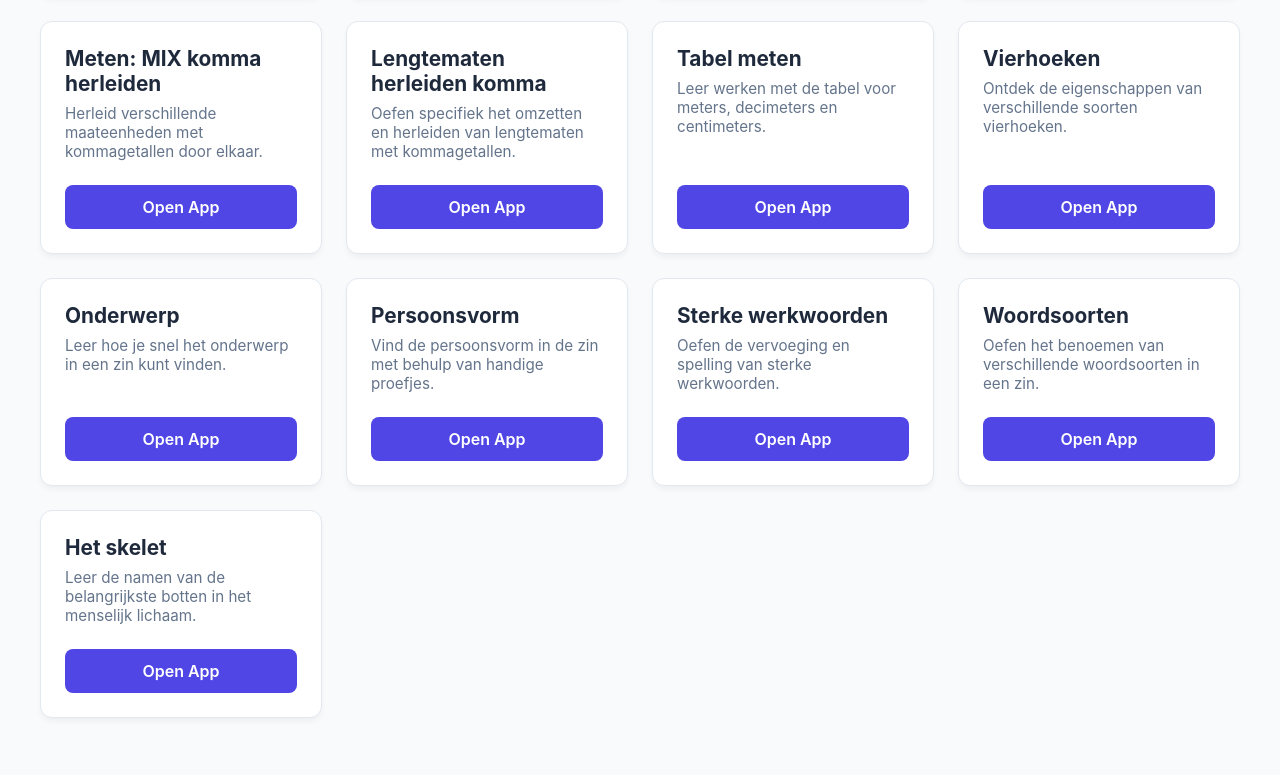
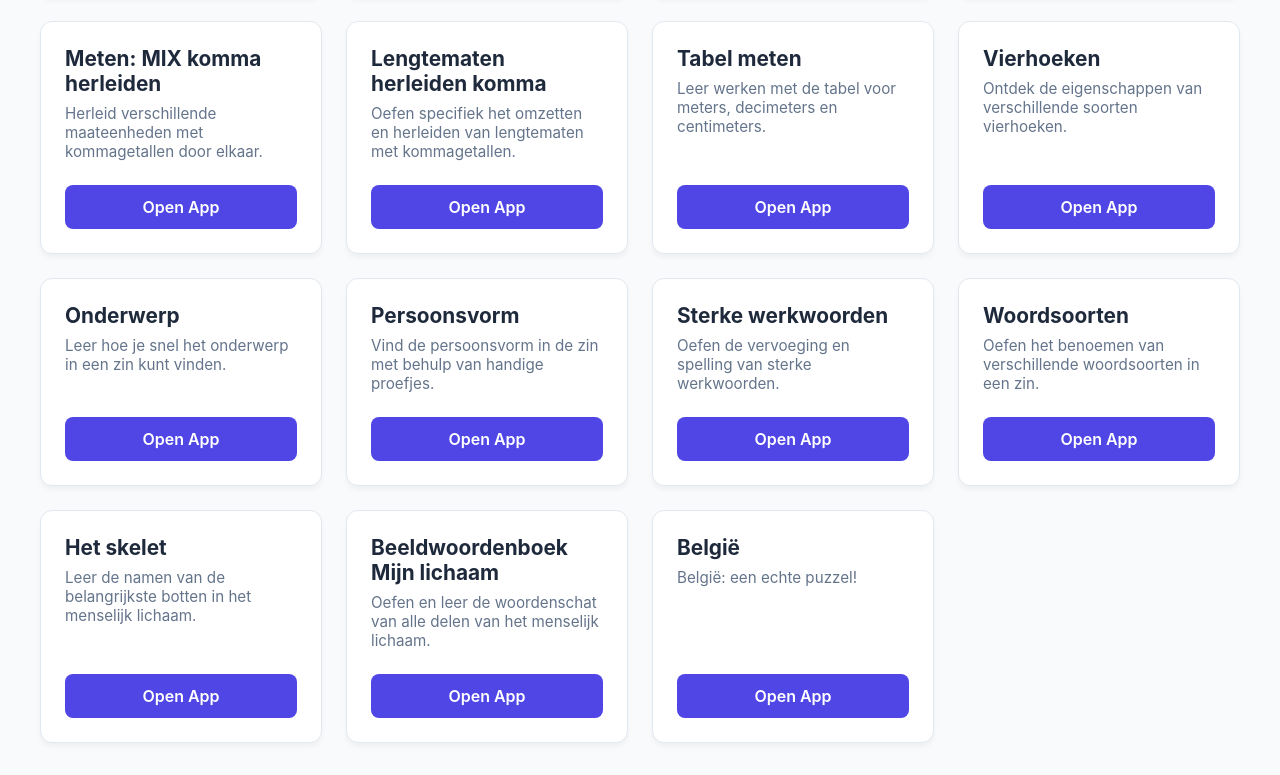
Before and after one commit to Hendrik100361/Meester-Hendrik, a plain HTML site: page index.html in a window 1280 px wide. Shown: the part 421-1196 px from the top of the page. Before the commit the page ends 1171 px from the top, so only its background shows below. Drawn offline with Linux system fonts and the light colour scheme.

Commit message:
Update index.html

```diff
--- a/index.html
+++ b/index.html
@@ -214,6 +214,25 @@
             <a href="Het skelet/" class="btn">Open App</a>
         </section>
 
+        <!-- Beeldwoordenboek Mijn lichaam -->
+        <section class="card">
+            <div>
+                <h2>Beeldwoordenboek Mijn lichaam</h2>
+                <p>Oefen en leer de woordenschat van alle delen van het menselijk lichaam.</p>
+            </div>
+            <a href="Beeldwoordenboek Mijn lichaam/" class="btn">Open App</a>
+        </section>
+
+        <!-- België -->
+        <section class="card">
+            <div>
+                <h2>België</h2>
+                <p>België: een echte puzzel!</p>
+            </div>
+            <a href="België/" class="btn">Open App</a>
+        </section>
+
+
     </main>
 
 </body>
```
